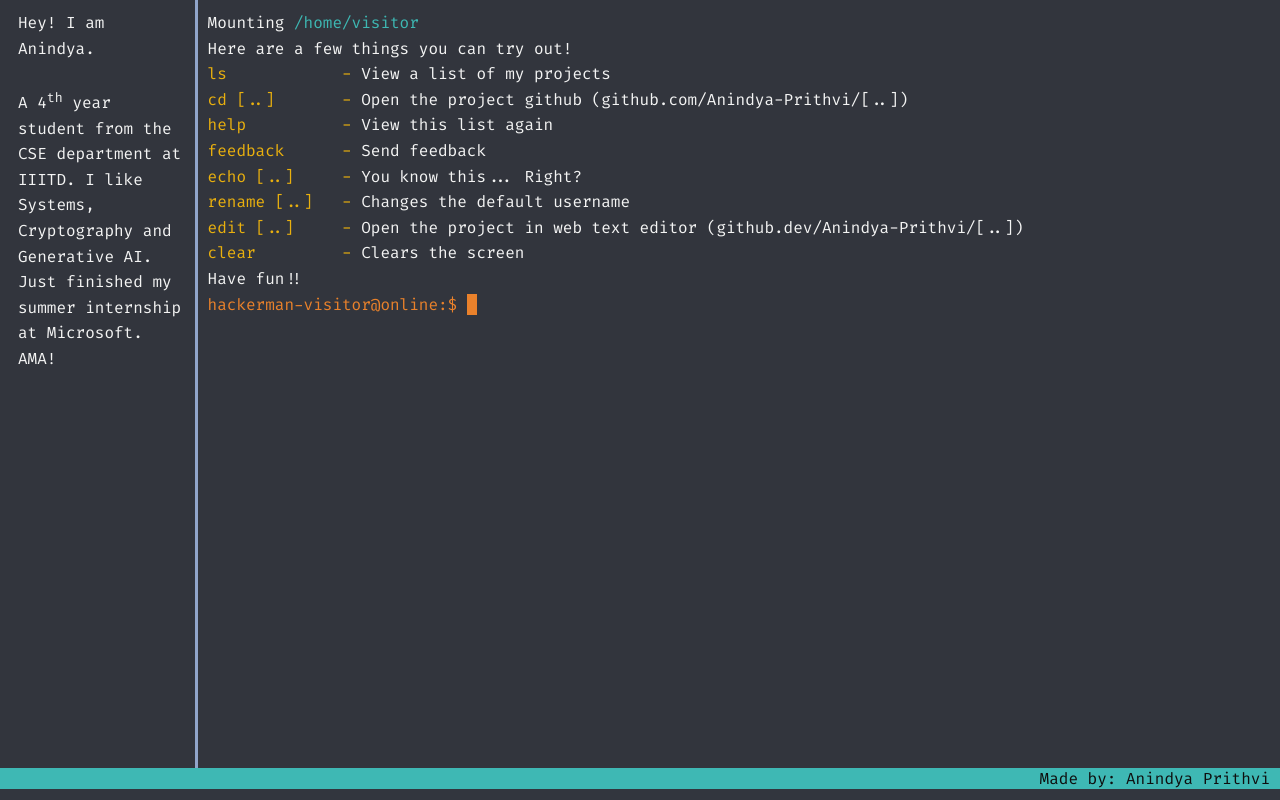
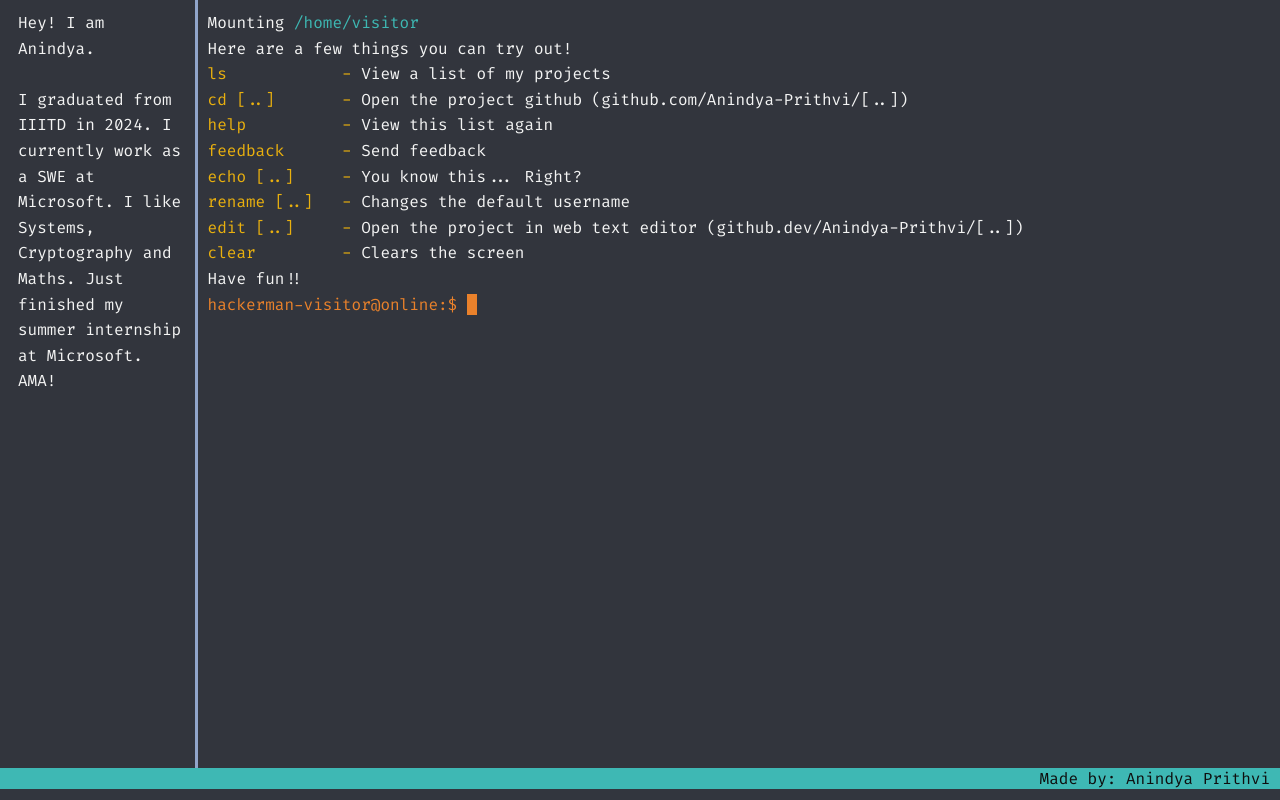
Before and after one commit to Anindya-Prithvi/termfolio, a React (Create React App) app: page / in a window 1280 px wide. Built offline with nearby package versions, Linux system fonts and the light colour scheme.

Commit message:
Update App.tsx with life

```diff
--- a/src/App.tsx
+++ b/src/App.tsx
@@ -61,7 +61,7 @@ export default function App() {
         <div className={styles.navBar}>
           Hey! I am Anindya.
           <br /><br />
-          A 4<sup>th</sup> year student from the CSE department at IIITD. I like Systems, Cryptography and Generative AI. Just finished my summer internship at Microsoft. AMA!
+          I graduated from IIITD in 2024. I currently work as a SWE at Microsoft. I like Systems, Cryptography and Maths. Just finished my summer internship at Microsoft. AMA!
           <br /><br />
         </div>
         <div className={styles.overlaybell} id='overlaybell'></div>
```
